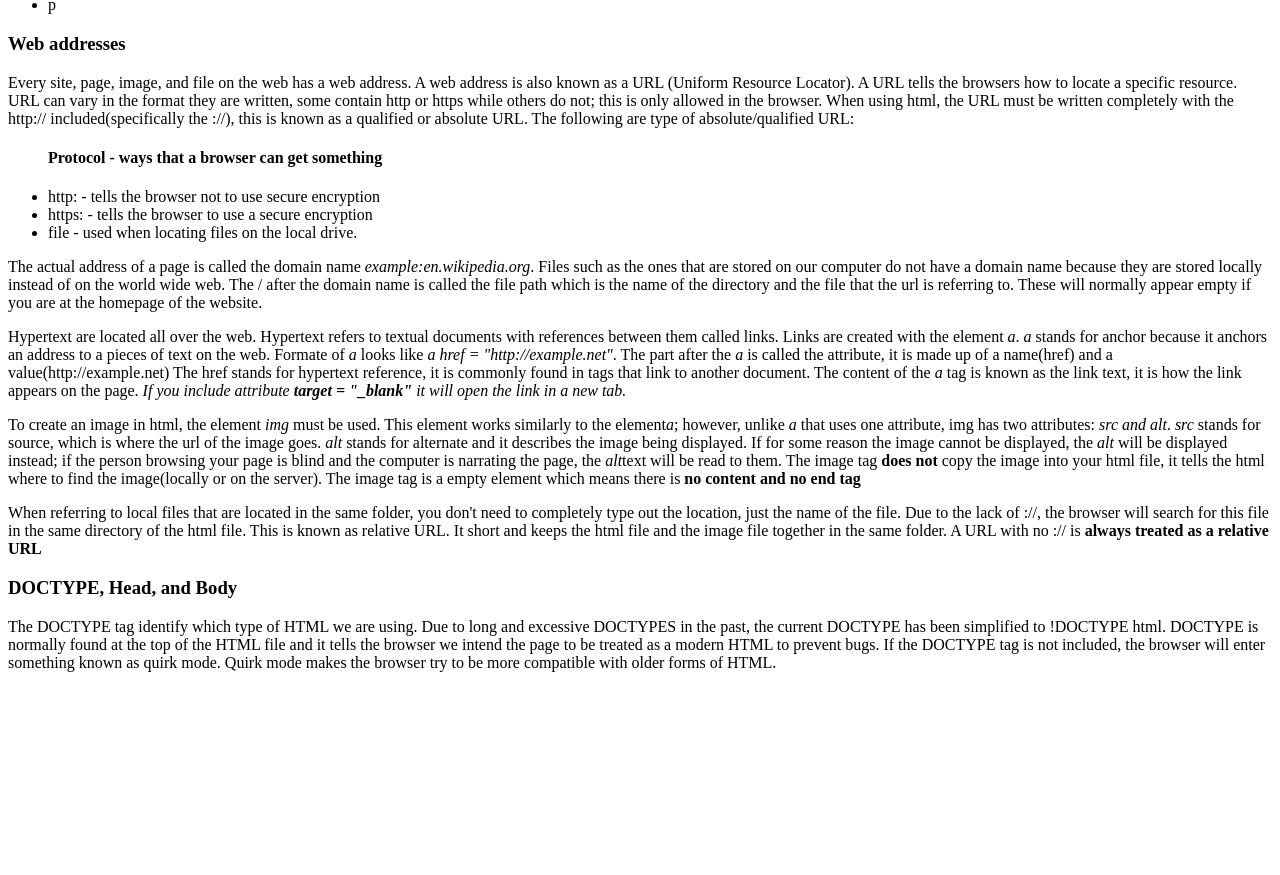
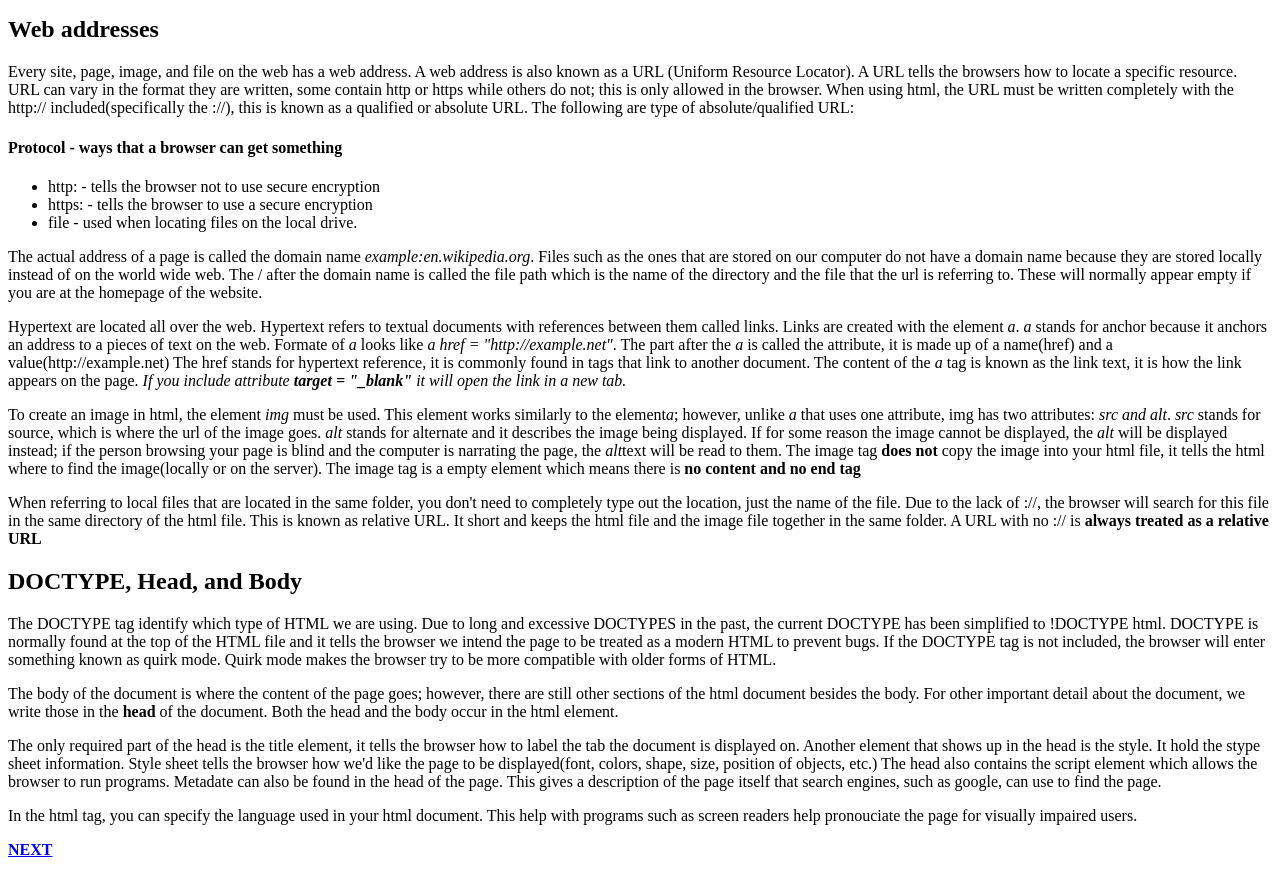
Before and after one commit to eorsone/Udacity, a plain HTML site: page html/notes.html in a window 1280 px wide. Shown: the part 820-1695 px from the top of the page. Before the commit the page ends 1508 px from the top, so only its background shows below. Drawn offline with Linux system fonts and the light colour scheme.

Commit message:
Update notes.html

```diff
--- a/html/notes.html
+++ b/html/notes.html
@@ -1,33 +1,36 @@
  <!DOCTYPE html>
  	<html>
  		<head>
- 	<title></title>
+ 			<title>HTML Notes</title>
  		</head>
  		<body>
 			<h1>My HTML Notes</h1>
 
 			<h2>Understanding HTML</h2>
 
-	<p>HTML stands for hypertext markup lanaguage. <em>HTML</em> is made up of <em>text and markup</em></p>
+			<p>HTML stands for hypertext markup lanaguage. <em>HTML</em> is made up of <em>text and markup</em>
+			</p>
 
 			Text - what is being read in the browser<br>
 
- 	<p>Markup - what tells the browser how the text should be displayed or arranged. Markup is normally surrounded by <_> (brackets). Brackets always come in pairs.</p>
+ 			<p>Markup - what tells the browser how the text should be displayed or arranged. Markup is normally surrounded by &lt;
+ 			&gt; (brackets). Brackets always come in pairs.
+ 			</p>
 
 			References - allows the document to include other documents and files.<br>
 
 			<p>Element - something that is being marked up in a text editor
  			<_> are called tags.<br>
 
- 	Opening tags are the beginning of the element and written like <_>
- 	Ending tags are the end of the element and are written like < /_>
+ 			Opening tags are the beginning of the element and written like &lt; &gt;
+ 			Ending tags are the end of the element and are written like &lt;/ &gt;
 
  			For more tags, check out this<a href="file:///C:/Users/Orson%20G7/Documents/Udacity/html/tags.html" target = "_blank">link</a>
  			</p>
 
  			Whitespace - spaces, tabs, and line breaks.<br>
 
- 	<p>HTML, unless specified otherwise by tag, will always display text side-by-side with a single space character in between. One way of including whitespace in your browser is to use < br>(no space in back)
+ 			<p>HTML, unless specified otherwise by tag, will always display text side-by-side with a single space character in between. One way of including whitespace in your browser is to use &lt;br&gt;
  			</p>
 
  			<p>Nesting is putting elements within other elements. There are a few rules for nesting. Two html elements cannot overlap, one must be inside another and p(paragraph) cannot be within another p.
@@ -50,25 +53,30 @@
 
 		 	<p>
 		 		Some elements do not require a closing tag because the ending tag can be implied by the presents of another element of the same kind.
+		 	</p>
 
 		 	<h3>Examples</h3>
 		 		<ul>
 		 			<li>li</li>
 		 			<li>p</li>
 		 		</ul>
- 	</p>
 
- 	<h3>Web addresses</h3>
+ 			<h2>Web addresses</h2>
 
  			<p>
  				Every site, page, image, and file on the web has a web address. A web address is also known as a URL (Uniform Resource Locator). A URL tells the browsers how to locate a specific resource. URL can vary in the format they are written, some contain http or https while others do not; this is only allowed in the browser. When using html, the URL must be written completely with the http:// included(specifically the ://), this is known as a qualified or absolute URL. The following are type of absolute/qualified URL:
+ 			</p>
+
+ 			<h4>Protocol - ways that a browser can get something</h4>
 
  			<ul>
- 				<h4>Protocol - ways that a browser can get something</h4>
  				<li>http: - tells the browser not to use secure encryption</li>
- 				<li>https: - tells the browser to use a secure encryption </li>
- 				<li>file - used when locating files on the local drive.</li>
+ 				<li>https: - tells the browser to use a secure encryption</li>
+ 				<li>file - used when locating files on the local drive.
+ 				</li>
  			</ul>
+
+ 			<p>
  				The actual address of a page is called the domain name <em>example:en.wikipedia.org</em>. Files such as the ones that are stored on our computer do not have a domain name because they are stored locally instead of on the world wide web. The / after the domain name is called the file path which is the name of the directory and the file that the url is referring to. These will normally appear empty if you are at the homepage of the website.
  			</p>
 
@@ -85,13 +93,29 @@
  				When referring to local files that are located in the same folder, you don't need to completely type out the location, just the name of the file. Due to the lack of ://, the browser will search for this file in the same directory of the html file. This is known as relative URL. It short and keeps the html file and the image file together in the same folder. A URL with no :// is <strong>always treated as a relative URL</strong>
  			</p>
 
- 	<h3>DOCTYPE, Head, and Body</h3>
+ 			<h2>DOCTYPE, Head, and Body</h2>
 
  			<p>
  				The DOCTYPE tag identify which type of HTML we are using. Due to long and excessive DOCTYPES in the past, the current DOCTYPE has been simplified to !DOCTYPE html. DOCTYPE is normally found at the top of the HTML file and it tells the browser we intend the page to be treated as a modern HTML to prevent bugs. If the DOCTYPE tag is not included, the browser will enter something known as quirk mode. Quirk mode makes the browser try to be more compatible with older forms of HTML.
  			</p>
+
  			<p>
+ 				The body of the document is where the content of the page goes; however, there are still other sections of the html document besides the body. For other important detail about the document, we write those in the <strong>head</strong> of the document. Both the head and the body occur in the html element.
+ 			</p>
 
+ 			<p>
+ 				The only required part of the head is the title element, it tells the browser how to label the tab the document is displayed on.
+ 				Another element that shows up in the head is the style. It hold the stype sheet information. Style sheet tells the browser how we'd like the page to be displayed(font, colors, shape, size, position of objects, etc.)
+ 				The head also contains the script element which allows the browser to run programs. Metadate can also be found in the head of the page. This gives a description of the page itself that search engines, such as google, can use to find the page.
  			</p>
+
+ 			<p>
+ 			In the html tag, you can specify the language used in your html document. This help with programs such as screen readers help pronouciate the page for visually impaired users.
+ 			</p>
+
+ 			<p>
+ 				<strong><a href="notes-2.html">NEXT</a></strong>
+ 			</p>
+
  		</body>
  </html>
```
Lines whose indentation alone changed are shown as unchanged.
